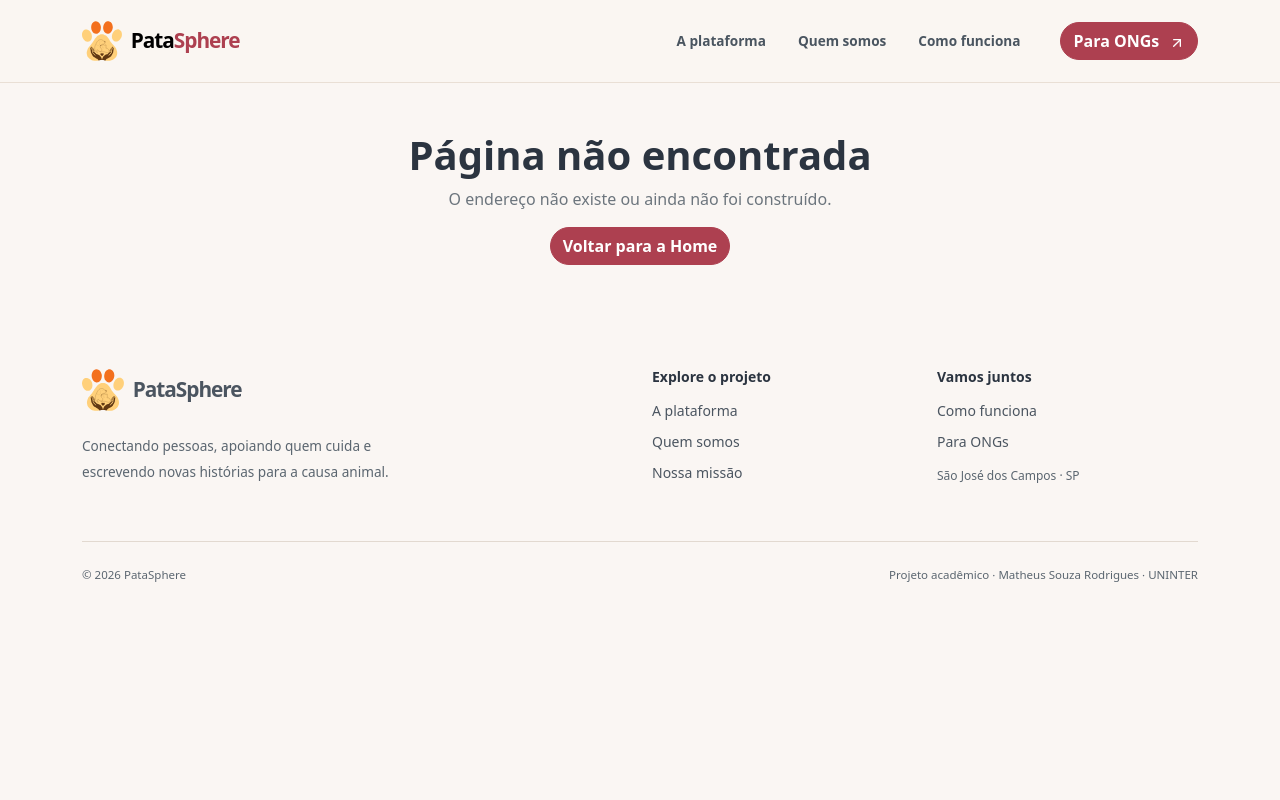
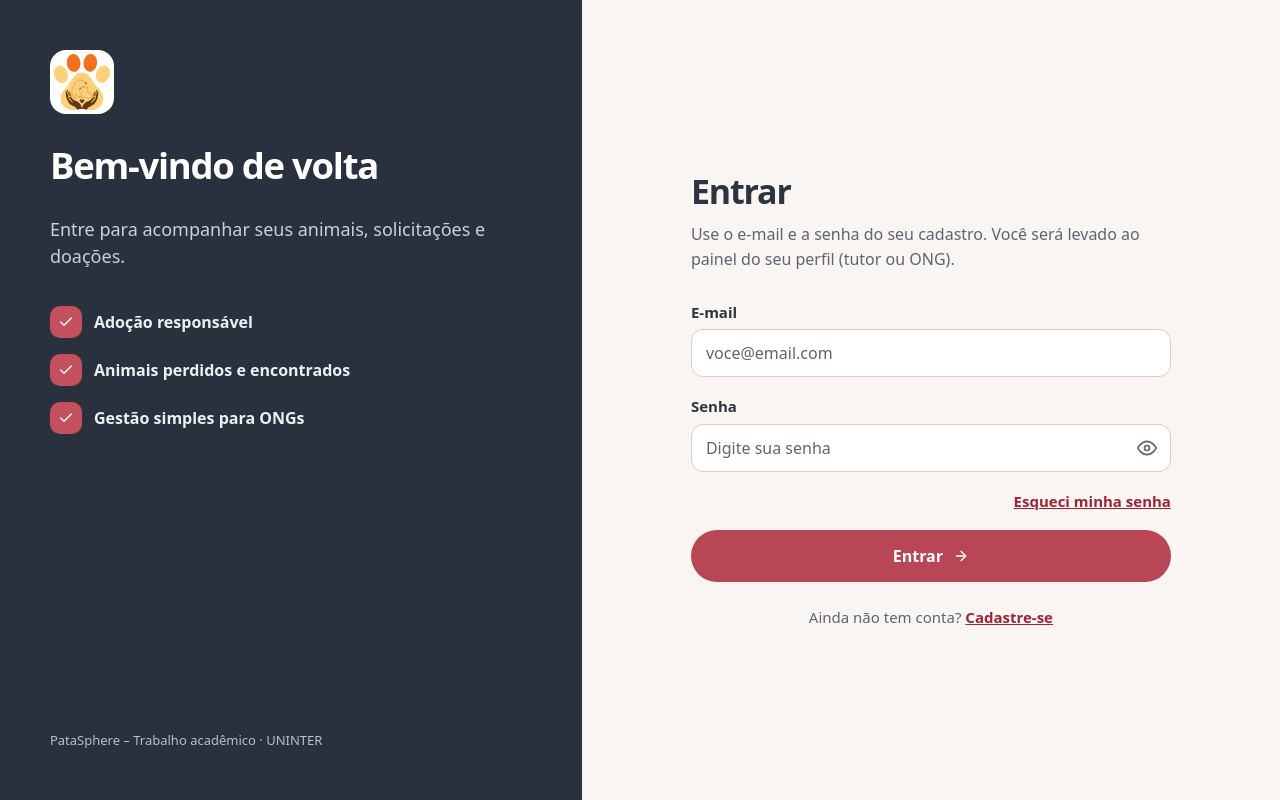
Before and after one commit to MatheusSouzaRodrigues235/PataSphere, a React (Vite) app: page /login in a window 1280 px wide. Built offline with nearby package versions, Linux system fonts and the light colour scheme.

Commit message:
:sparkles: feat: Página login (inicio)

```diff
--- a/src/app/router.jsx
+++ b/src/app/router.jsx
@@ -1,9 +1,11 @@
 import { createBrowserRouter } from 'react-router-dom';
 import PublicLayout from '@/layouts/PublicLayout';
 import Home from '@/pages/home/Home';
+import Login from '@/pages/login/Login';
 import NotFound from '@/pages/NotFound';
 
 export const router = createBrowserRouter([
+  { path: '/login', element: <Login /> },
   {
     path: '/',
     element: <PublicLayout />,
--- a/src/components/layout/SiteHeader.jsx
+++ b/src/components/layout/SiteHeader.jsx
@@ -20,7 +20,10 @@ export default function SiteHeader() {
             <Nav.Link href="/#quem-somos" onClick={closeMenu}>Quem somos</Nav.Link>
             <Nav.Link href="/#como-funciona" onClick={closeMenu}>Como funciona</Nav.Link>
           </Nav>
-          <Button href="/#para-ongs" onClick={closeMenu} className="ms-lg-4 mt-2 mt-lg-0">Para ONGs <FiArrowUpRight aria-hidden="true" /></Button>
+          <div className="d-flex flex-wrap gap-3 ms-lg-4 mt-3 mt-lg-0">
+            <Button href="/#para-ongs" onClick={closeMenu}>Para ONGs <FiArrowUpRight aria-hidden="true" /></Button>
+            <Button as={Link} to="/login" onClick={closeMenu}>Login</Button>
+          </div>
         </Navbar.Collapse>
       </Container>
     </Navbar>
--- /dev/null
+++ b/src/pages/login/Login.jsx
@@ -0,0 +1,116 @@
+import { useState } from 'react';
+import { FiArrowRight, FiCheck, FiEye, FiEyeOff } from 'react-icons/fi';
+import { Link } from 'react-router-dom';
+import logo from '@/assets/logo-patasphere.svg';
+
+const benefits = [
+  'Adoção responsável',
+  'Animais perdidos e encontrados',
+  'Gestão simples para ONGs',
+];
+
+export default function Login() {
+  const [showPassword, setShowPassword] = useState(false);
+  const [feedback, setFeedback] = useState('');
+
+  function handleSubmit(event) {
+    event.preventDefault();
+    setFeedback('A autenticação ainda não está disponível.');
+  }
+
+  return (
+    <main className="login-page">
+      <title>Entrar | PataSphere</title>
+      <aside className="login-intro" aria-labelledby="login-welcome">
+        <div>
+          <Link to="/" className="login-logo" aria-label="PataSphere, página inicial">
+            <img src={logo} alt="" width={64} height={64} />
+          </Link>
+          <h2 id="login-welcome">Bem-vindo de volta</h2>
+          <p className="login-intro-text">Entre para acompanhar seus animais, solicitações e doações.</p>
+          <ul className="login-benefits" role="list">
+            {benefits.map((benefit) => (
+              <li key={benefit}>
+                <span className="login-benefit-icon"><FiCheck aria-hidden="true" /></span>
+                {benefit}
+              </li>
+            ))}
+          </ul>
+        </div>
+        <p className="login-credit">PataSphere – Trabalho acadêmico · UNINTER</p>
+      </aside>
+
+      <section className="login-panel" aria-labelledby="login-title">
+        <div className="login-content">
+          <h1 id="login-title">Entrar</h1>
+          <p className="login-description">
+            Use o e-mail e a senha do seu cadastro. Você será levado ao painel do seu perfil (tutor ou ONG).
+          </p>
+
+          <form className="login-form" onSubmit={handleSubmit}>
+            <div>
+              <label htmlFor="login-email">E-mail</label>
+              <input
+                className="form-control"
+                id="login-email"
+                name="email"
+                type="email"
+                autoComplete="username"
+                placeholder="voce@email.com"
+                required
+              />
+            </div>
+
+            <div>
+              <label htmlFor="login-password">Senha</label>
+              <div className="login-password-field">
+                <input
+                  className="form-control"
+                  id="login-password"
+                  name="password"
+                  type={showPassword ? 'text' : 'password'}
+                  autoComplete="current-password"
+                  placeholder="Digite sua senha"
+                  required
+                />
+                <button
+                  className="login-password-toggle"
+                  type="button"
+                  aria-label={showPassword ? 'Ocultar senha' : 'Mostrar senha'}
+                  aria-controls="login-password"
+                  onClick={() => setShowPassword((visible) => !visible)}
+                >
+                  {showPassword ? <FiEyeOff aria-hidden="true" /> : <FiEye aria-hidden="true" />}
+                </button>
+              </div>
+            </div>
+
+            <button
+              className="login-action login-forgot"
+              type="button"
+              onClick={() => setFeedback('A recuperação de senha estará disponível em breve.')}
+            >
+              Esqueci minha senha
+            </button>
+
+            <button className="login-submit" type="submit">
+              Entrar <FiArrowRight aria-hidden="true" />
+            </button>
+          </form>
+
+          <p className="login-signup">
+            Ainda não tem conta?{' '}
+            <button
+              className="login-action"
+              type="button"
+              onClick={() => setFeedback('O cadastro estará disponível em breve.')}
+            >
+              Cadastre-se
+            </button>
+          </p>
+          <p className="login-feedback" role="status">{feedback}</p>
+        </div>
+      </section>
+    </main>
+  );
+}
--- /dev/null
+++ b/src/styles/_login.scss
@@ -0,0 +1,235 @@
+.login-page {
+  display: grid;
+  grid-template-columns: 5fr 6fr;
+  min-height: 100vh;
+  background: #f8f5f2;
+}
+
+.login-intro {
+  display: flex;
+  flex-direction: column;
+  justify-content: space-between;
+  gap: 2rem;
+  padding: clamp(2rem, 3.9vw, 4.5rem);
+  background: #28313d;
+  color: #fff;
+
+  h2 {
+    margin: 1.75rem 0 1.75rem;
+    color: inherit;
+    font-size: clamp(1.75rem, 2.85vw, 3.5rem);
+    letter-spacing: -0.035em;
+  }
+}
+
+.login-logo {
+  display: inline-grid;
+  place-items: center;
+  width: 4rem;
+  height: 4rem;
+  padding: 0.25rem;
+  border-radius: 1rem;
+  background: #fff;
+
+  img {
+    width: 100%;
+    height: 100%;
+    object-fit: contain;
+  }
+}
+
+.login-intro-text {
+  max-width: 28rem;
+  margin-bottom: 2.25rem;
+  color: #c9d1d9;
+  font-size: 1.125rem;
+}
+
+.login-benefits {
+  display: grid;
+  gap: 1rem;
+  padding: 0;
+  margin: 0;
+  list-style: none;
+  color: #edf0f3;
+  font-weight: 600;
+
+  li {
+    display: flex;
+    align-items: center;
+    gap: 0.75rem;
+  }
+}
+
+.login-benefit-icon {
+  display: grid;
+  flex: 0 0 2rem;
+  height: 2rem;
+  place-items: center;
+  border-radius: 0.625rem;
+  background: $pata-rosa;
+  color: #fff;
+}
+
+.login-credit {
+  margin: 0;
+  color: #b6c0cb;
+  font-size: 0.8125rem;
+}
+
+.login-panel {
+  display: grid;
+  place-items: center;
+  padding: 3rem clamp(1.25rem, 4vw, 4rem);
+}
+
+.login-content {
+  width: 100%;
+  max-width: 30rem;
+
+  h1 {
+    margin-bottom: 0.625rem;
+    font-size: 2.125rem;
+    letter-spacing: -0.035em;
+  }
+}
+
+.login-description {
+  margin-bottom: 1.75rem;
+  color: $pata-texto-suave;
+  line-height: 1.6;
+}
+
+.login-form {
+  display: grid;
+  gap: 1.125rem;
+
+  label {
+    display: block;
+    margin-bottom: 0.375rem;
+    color: $pata-petroleo;
+    font-size: 0.9375rem;
+    font-weight: 700;
+  }
+
+  .form-control {
+    min-height: 3rem;
+    padding: 0.625rem 0.875rem;
+    border-color: #dacdc5;
+    background: #fff;
+
+    &::placeholder {
+      color: $pata-texto-suave;
+    }
+  }
+}
+
+.login-password-field {
+  position: relative;
+
+  .form-control {
+    padding-right: 3rem;
+  }
+}
+
+.login-password-toggle {
+  position: absolute;
+  inset: 0.125rem 0.125rem 0.125rem auto;
+  display: grid;
+  width: 2.75rem;
+  place-items: center;
+  border: 0;
+  border-radius: 0.625rem;
+  background: transparent;
+  color: $pata-texto-suave;
+  font-size: 1.25rem;
+}
+
+.login-action {
+  padding: 0;
+  border: 0;
+  background: transparent;
+  color: #9f2534;
+  font-weight: 700;
+  text-decoration: underline;
+
+  &:hover {
+    color: #791c28;
+  }
+}
+
+.login-forgot {
+  justify-self: end;
+  font-size: 0.9375rem;
+}
+
+.login-submit {
+  display: flex;
+  min-height: 3.25rem;
+  align-items: center;
+  justify-content: center;
+  gap: 0.625rem;
+  padding: 0.625rem 1rem;
+  border: 0;
+  border-radius: 50rem;
+  background: #b94655;
+  color: #fff;
+  font-weight: 700;
+
+  &:hover {
+    background: #a23949;
+  }
+}
+
+.login-signup {
+  margin: 1.5rem 0 0;
+  color: $pata-texto-suave;
+  font-size: 0.9375rem;
+  text-align: center;
+}
+
+.login-feedback {
+  margin: 0;
+  color: #9f2534;
+  font-size: 0.9375rem;
+  text-align: center;
+
+  &:not(:empty) {
+    margin-top: 1rem;
+  }
+}
+
+@media (max-width: 767.98px) {
+  .login-page {
+    grid-template-columns: 1fr;
+  }
+
+  .login-intro {
+    gap: 1.25rem;
+    padding: 1.5rem 1.25rem;
+
+    h2 {
+      margin: 1rem 0 0.75rem;
+    }
+  }
+
+  .login-logo {
+    width: 3rem;
+    height: 3rem;
+    border-radius: 0.75rem;
+  }
+
+  .login-intro-text {
+    margin-bottom: 1rem;
+    font-size: 1rem;
+  }
+
+  .login-benefits {
+    gap: 0.625rem;
+    font-size: 0.9375rem;
+  }
+
+  .login-panel {
+    padding-block: 2rem 3rem;
+  }
+}
--- a/src/styles/main.scss
+++ b/src/styles/main.scss
@@ -35,3 +35,4 @@ $input-btn-padding-x-lg: 1.75rem;
 // 4) Estilos próprios
 @import 'layout';
 @import 'home';
+@import 'login';
```
